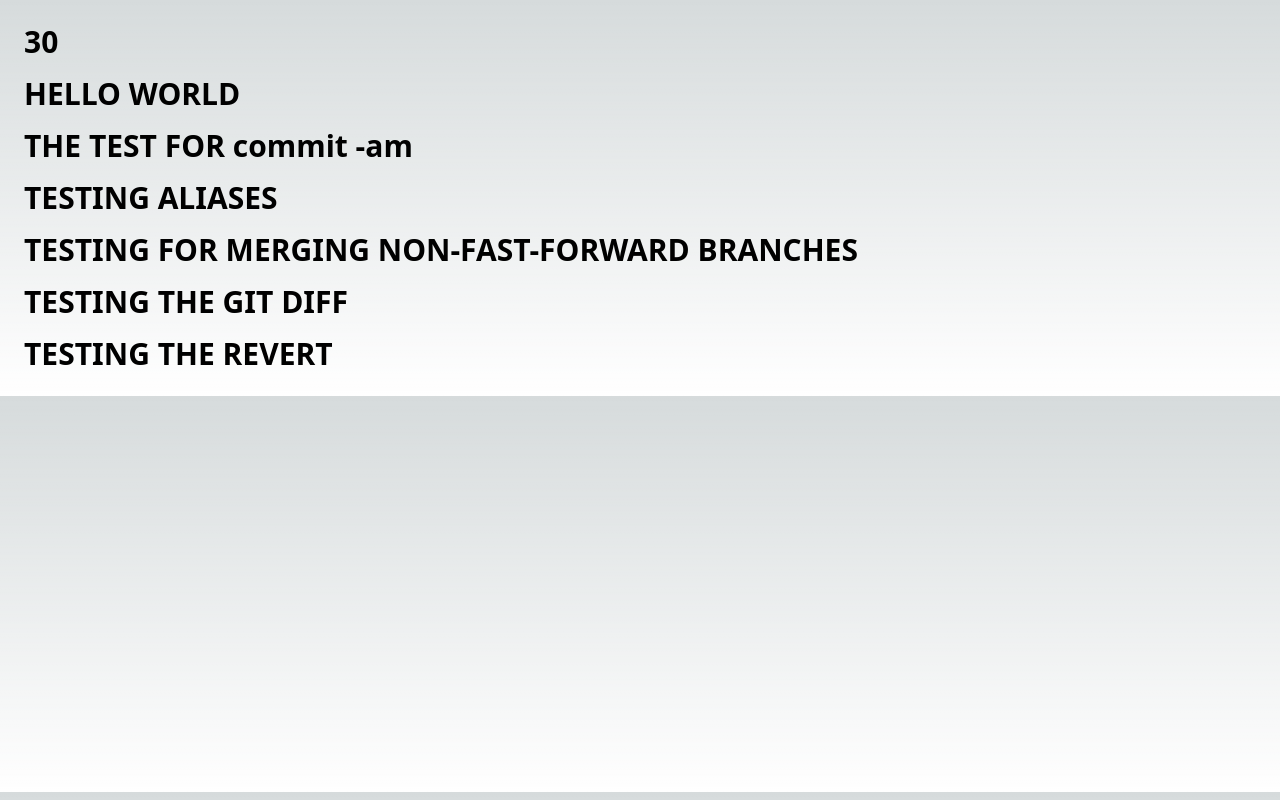
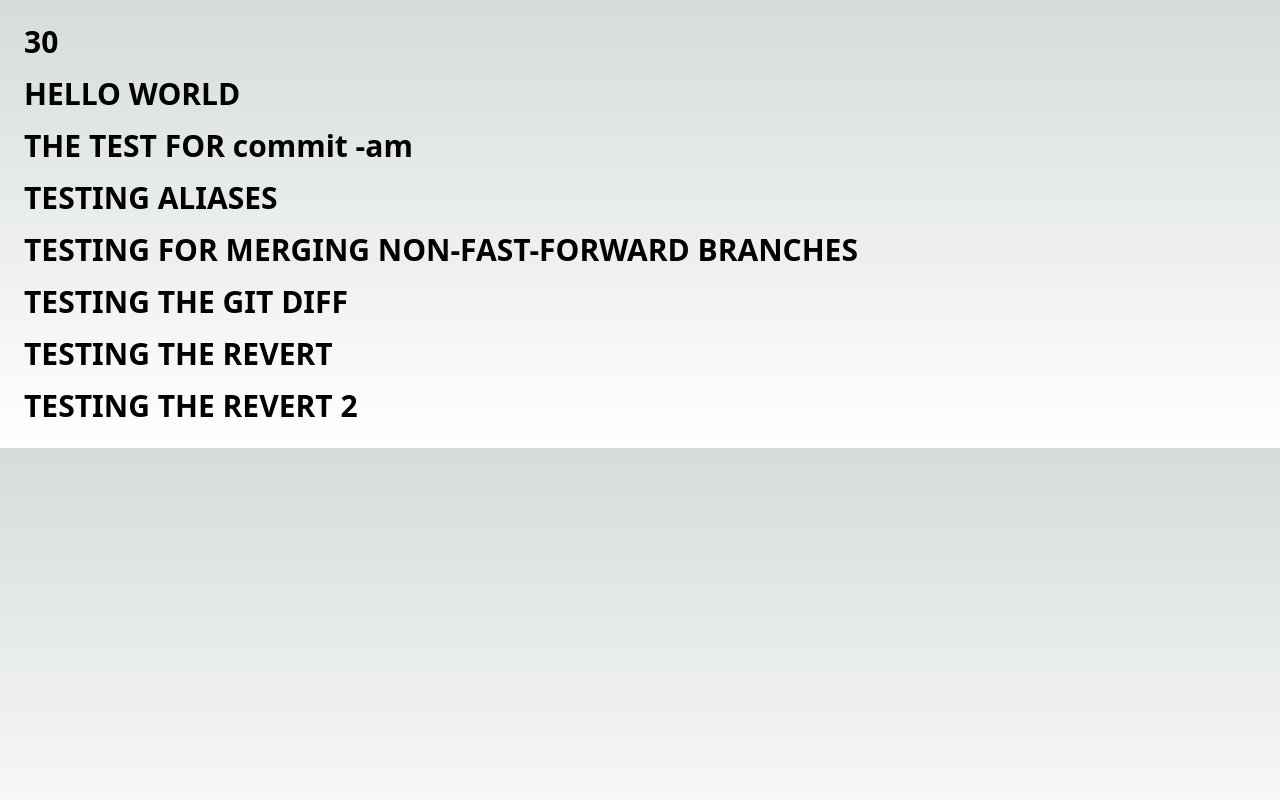
Before and after one commit to PouryaSoleimani/GIT-TEST, a Next.js app: page /courses in a window 1280 px wide. Built offline with nearby package versions, Linux system fonts and the light colour scheme.

Commit message:
testing the revert 2

```diff
--- a/pages/courses.tsx
+++ b/pages/courses.tsx
@@ -13,6 +13,7 @@ const Courses: NextPage<Props> = ({ }) => {
             <p>TESTING FOR MERGING NON-FAST-FORWARD BRANCHES</p>
             <p>TESTING THE GIT DIFF</p>
             <p>TESTING THE REVERT </p>
+            <p>TESTING THE REVERT 2</p>
         </div>
     )
 }
```
